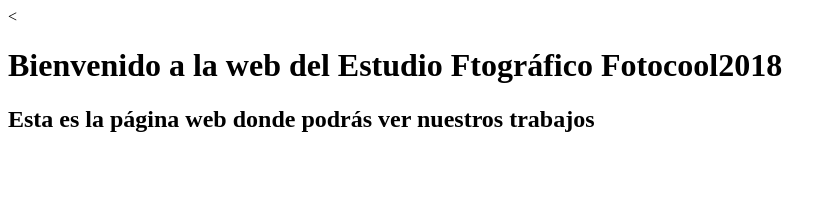
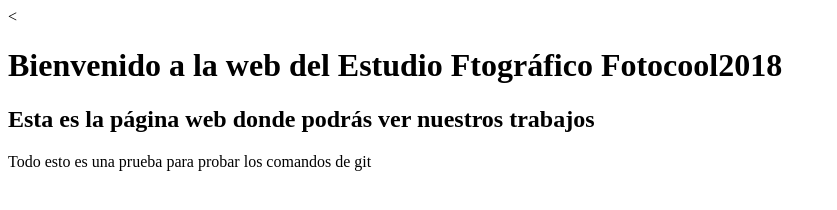
Before and after one commit to kevinresa1/pagina-web, a plain HTML site: page index.html in a window 1280 px wide. Shown: the whole page, without its empty margins (0-837 px from the left). Drawn offline with Linux system fonts and the light colour scheme.

Commit message:
Añado una breve descripcion

```diff
--- a/index.html
+++ b/index.html
@@ -7,5 +7,6 @@
 <body>
 	<H1>Bienvenido a la web del Estudio Ftográfico Fotocool2018</H1>
 	<h2>Esta es la página web donde podrás ver nuestros trabajos</h2>
+	<p>Todo esto es una prueba para probar los comandos de git</p>
 </body>
 </html>
```
